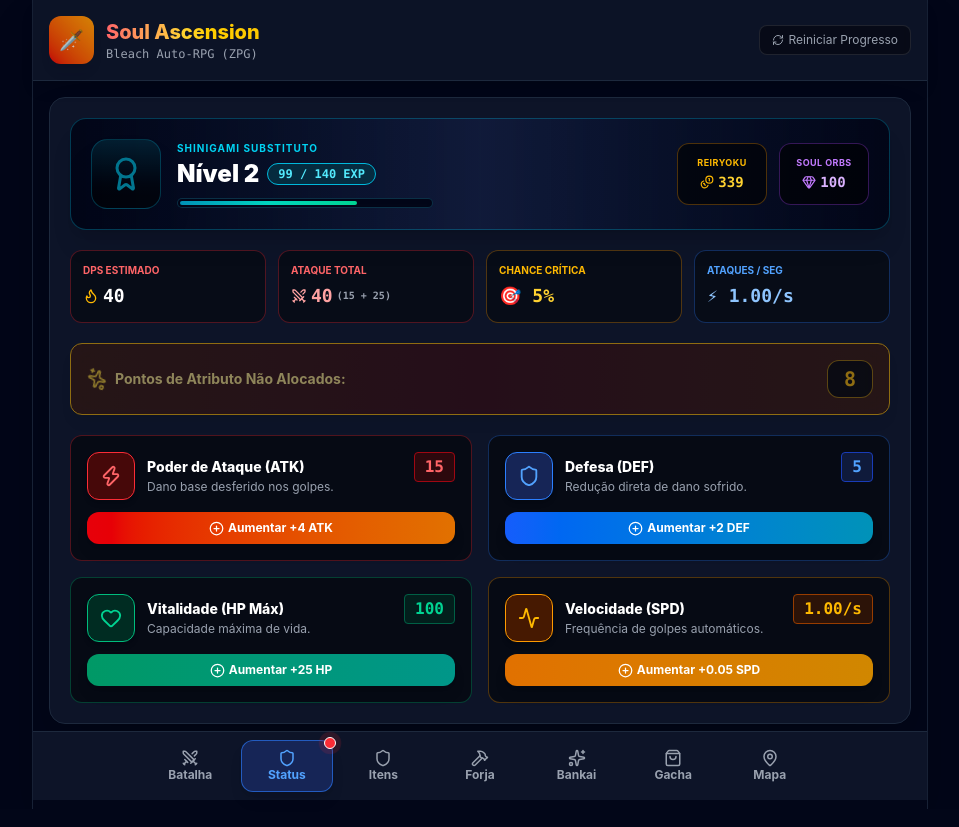
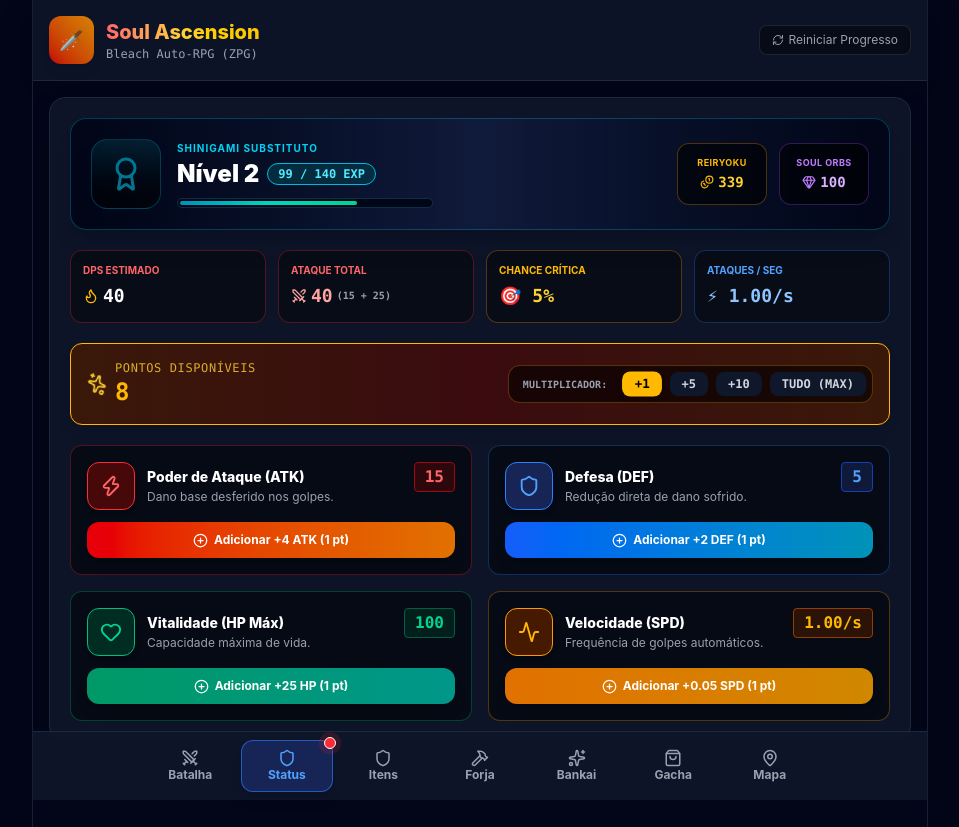
Before and after one commit to sandroumekita/soul-ascension-zpg, a React (Vite) app: page / in a window 1280 px wide. Both pictures are taken after a click on the button "Status". Shown: the whole page, without its empty margins (160-1119 px from the left). Built offline with nearby package versions, Linux system fonts and the light colour scheme.

Commit message:
feat(stats): add point allocation step multiplier buttons (+1, +5, +10, MAX) to StatsPanel

```diff
--- a/src/components/StatsPanel.tsx
+++ b/src/components/StatsPanel.tsx
@@ -1,10 +1,11 @@
-import React from 'react';
+import React, { useState } from 'react';
 import { useGameStore } from '../store/useGameStore';
 import { GAME_THEME } from '../config/themeConfig';
-import { Shield, Zap, Heart, Activity, PlusCircle, Coins, Gem, Sparkles, Award, Swords, Flame } from 'lucide-react';
+import { Shield, Zap, Heart, Activity, PlusCircle, Coins, Gem, Sparkles, Award, Swords, Flame, ChevronsUp } from 'lucide-react';
 
 export const StatsPanel: React.FC = () => {
   const { stats, equippedWeapon, allocateStatPoint } = useGameStore();
+  const [allocStep, setAllocStep] = useState<number | 'MAX'>(1);
 
   const expPct = Math.max(0, Math.min(100, (stats.exp / stats.nextLevelExp) * 100));
 
@@ -13,6 +14,15 @@ export const StatsPanel: React.FC = () => {
   const totalAtk = stats.baseAtk + weaponAtk;
   const critPct = (equippedWeapon ? equippedWeapon.critChance * 100 : 5);
   const calculatedDps = Math.round(totalAtk * stats.baseSpd);
+
+  // Calcula a quantidade exata de pontos que serão investidos ao clicar no botão
+  const getPointsToAllocate = (): number => {
+    if (stats.statPoints <= 0) return 0;
+    if (allocStep === 'MAX') return stats.statPoints;
+    return Math.min(stats.statPoints, allocStep);
+  };
+
+  const currentPointsStep = getPointsToAllocate();
 
   return (
     <div className="bg-slate-900/90 text-white p-5 rounded-2xl border border-slate-800 flex flex-col gap-5 shadow-2xl backdrop-blur-md">
@@ -89,17 +99,38 @@ export const StatsPanel: React.FC = () => {
         </div>
       </div>
 
-      {/* Alerta / Banner de Pontos de Atributo Disponíveis */}
-      <div className={`p-4 rounded-xl border backdrop-blur-md flex justify-between items-center transition ${stats.statPoints > 0 ? 'bg-gradient-to-r from-amber-950/80 via-red-950/80 to-amber-950/80 border-amber-400 shadow-lg animate-pulse' : 'bg-black/40 border-white/10'}`}>
+      {/* Alerta / Banner de Pontos de Atributo Disponíveis com Seletor Multiplicador (+1, +5, +10, MAX) */}
+      <div className={`p-4 rounded-xl border backdrop-blur-md flex flex-col sm:flex-row justify-between items-start sm:items-center gap-4 transition ${stats.statPoints > 0 ? 'bg-gradient-to-r from-amber-950/80 via-red-950/80 to-amber-950/80 border-amber-400 shadow-lg' : 'bg-black/40 border-white/10'}`}>
         <div className="flex items-center gap-2">
           <Sparkles size={20} className={stats.statPoints > 0 ? 'text-amber-300 animate-spin' : 'text-gray-500'} />
-          <span className="text-sm font-bold text-amber-200">
-            Pontos de Atributo Não Alocados:
-          </span>
+          <div>
+            <span className="text-xs text-amber-300/80 uppercase tracking-wider font-mono block">Pontos Disponíveis</span>
+            <span className="text-2xl font-extrabold font-mono text-amber-400">
+              {stats.statPoints}
+            </span>
+          </div>
         </div>
-        <span className="text-xl font-extrabold font-mono text-amber-400 bg-black/80 px-4 py-1 rounded-xl border border-amber-400/60 shadow-inner">
-          {stats.statPoints}
-        </span>
+
+        {/* Seleção de Multiplicador de Adição */}
+        <div className="flex items-center gap-2 bg-black/60 p-1.5 rounded-xl border border-amber-500/30 w-full sm:w-auto justify-between sm:justify-end">
+          <span className="text-[10px] text-gray-400 font-mono font-bold uppercase px-2">Multiplicador:</span>
+          {([1, 5, 10, 'MAX'] as const).map((step) => {
+            const isSelected = allocStep === step;
+            return (
+              <button
+                key={step}
+                onClick={() => setAllocStep(step)}
+                className={`px-3 py-1 rounded-lg text-xs font-bold font-mono transition ${
+                  isSelected
+                    ? 'bg-amber-400 text-black shadow-md scale-105'
+                    : 'bg-slate-900 text-gray-300 hover:text-white hover:bg-slate-800'
+                }`}
+              >
+                {step === 'MAX' ? 'TUDO (MAX)' : `+${step}`}
+              </button>
+            );
+          })}
+        </div>
       </div>
 
       {/* Grade de Alocação de Atributos com Layout Moderno */}
@@ -122,11 +153,12 @@ export const StatsPanel: React.FC = () => {
           </div>
 
           <button
-            onClick={() => allocateStatPoint('atk')}
+            onClick={() => allocateStatPoint('atk', currentPointsStep)}
             disabled={stats.statPoints <= 0}
-            className="w-full py-2 bg-gradient-to-r from-red-600 to-amber-600 hover:from-red-500 hover:to-amber-500 disabled:opacity-40 text-white font-bold text-xs rounded-xl shadow-lg transition flex items-center justify-center gap-1 cursor-pointer disabled:cursor-not-allowed"
+            className="w-full py-2.5 bg-gradient-to-r from-red-600 to-amber-600 hover:from-red-500 hover:to-amber-500 disabled:opacity-40 text-white font-bold text-xs rounded-xl shadow-lg transition flex items-center justify-center gap-1.5 cursor-pointer disabled:cursor-not-allowed"
           >
-            <PlusCircle size={15} /> Aumentar +4 ATK
+            {allocStep === 'MAX' ? <ChevronsUp size={16} /> : <PlusCircle size={15} />}
+            Adicionar +{currentPointsStep * 4} ATK ({currentPointsStep} {currentPointsStep === 1 ? 'pt' : 'pts'})
           </button>
         </div>
 
@@ -148,11 +180,12 @@ export const StatsPanel: React.FC = () => {
           </div>
 
           <button
-            onClick={() => allocateStatPoint('def')}
+            onClick={() => allocateStatPoint('def', currentPointsStep)}
             disabled={stats.statPoints <= 0}
-            className="w-full py-2 bg-gradient-to-r from-blue-600 to-cyan-600 hover:from-blue-500 hover:to-cyan-500 disabled:opacity-40 text-white font-bold text-xs rounded-xl shadow-lg transition flex items-center justify-center gap-1 cursor-pointer disabled:cursor-not-allowed"
+            className="w-full py-2.5 bg-gradient-to-r from-blue-600 to-cyan-600 hover:from-blue-500 hover:to-cyan-500 disabled:opacity-40 text-white font-bold text-xs rounded-xl shadow-lg transition flex items-center justify-center gap-1.5 cursor-pointer disabled:cursor-not-allowed"
           >
-            <PlusCircle size={15} /> Aumentar +2 DEF
+            {allocStep === 'MAX' ? <ChevronsUp size={16} /> : <PlusCircle size={15} />}
+            Adicionar +{currentPointsStep * 2} DEF ({currentPointsStep} {currentPointsStep === 1 ? 'pt' : 'pts'})
           </button>
         </div>
 
@@ -174,11 +207,12 @@ export const StatsPanel: React.FC = () => {
           </div>
 
           <button
-            onClick={() => allocateStatPoint('hp')}
+            onClick={() => allocateStatPoint('hp', currentPointsStep)}
             disabled={stats.statPoints <= 0}
-            className="w-full py-2 bg-gradient-to-r from-emerald-600 to-teal-600 hover:from-emerald-500 hover:to-teal-500 disabled:opacity-40 text-white font-bold text-xs rounded-xl shadow-lg transition flex items-center justify-center gap-1 cursor-pointer disabled:cursor-not-allowed"
+            className="w-full py-2.5 bg-gradient-to-r from-emerald-600 to-teal-600 hover:from-emerald-500 hover:to-teal-500 disabled:opacity-40 text-white font-bold text-xs rounded-xl shadow-lg transition flex items-center justify-center gap-1.5 cursor-pointer disabled:cursor-not-allowed"
           >
-            <PlusCircle size={15} /> Aumentar +25 HP
+            {allocStep === 'MAX' ? <ChevronsUp size={16} /> : <PlusCircle size={15} />}
+            Adicionar +{currentPointsStep * 25} HP ({currentPointsStep} {currentPointsStep === 1 ? 'pt' : 'pts'})
           </button>
         </div>
 
@@ -200,11 +234,12 @@ export const StatsPanel: React.FC = () => {
           </div>
 
           <button
-            onClick={() => allocateStatPoint('spd')}
+            onClick={() => allocateStatPoint('spd', currentPointsStep)}
             disabled={stats.statPoints <= 0}
-            className="w-full py-2 bg-gradient-to-r from-amber-600 to-yellow-600 hover:from-amber-500 hover:to-yellow-500 disabled:opacity-40 text-white font-bold text-xs rounded-xl shadow-lg transition flex items-center justify-center gap-1 cursor-pointer disabled:cursor-not-allowed"
+            className="w-full py-2.5 bg-gradient-to-r from-amber-600 to-yellow-600 hover:from-amber-500 hover:to-yellow-500 disabled:opacity-40 text-white font-bold text-xs rounded-xl shadow-lg transition flex items-center justify-center gap-1.5 cursor-pointer disabled:cursor-not-allowed"
           >
-            <PlusCircle size={15} /> Aumentar +0.05 SPD
+            {allocStep === 'MAX' ? <ChevronsUp size={16} /> : <PlusCircle size={15} />}
+            Adicionar +{(currentPointsStep * 0.05).toFixed(2)} SPD ({currentPointsStep} {currentPointsStep === 1 ? 'pt' : 'pts'})
           </button>
         </div>
       </div>
--- a/src/store/useGameStore.ts
+++ b/src/store/useGameStore.ts
@@ -52,7 +52,7 @@ interface GameState {
 
   // Actions & Utilities
   tick: (deltaTimeSec: number) => void;
-  allocateStatPoint: (stat: 'atk' | 'def' | 'hp' | 'spd') => void;
+  allocateStatPoint: (stat: 'atk' | 'def' | 'hp' | 'spd', amount?: number) => void;
   equipItem: (item: Equipment) => void;
   autoEquipBestWeapon: () => void;
   unequipSlot: (slot: 'weapon' | 'shihakusho' | 'accessory') => void;
@@ -540,24 +540,26 @@ export const useGameStore = create<GameState>((set, get) => ({
   },
 
   // ---------------- ACTIONS ----------------
-  allocateStatPoint: (stat: 'atk' | 'def' | 'hp' | 'spd') => {
+  allocateStatPoint: (stat: 'atk' | 'def' | 'hp' | 'spd', amount = 1) => {
     const { stats } = get();
     if (stats.statPoints <= 0) return;
+
+    const pointsToUse = Math.min(stats.statPoints, Math.max(1, amount));
 
     let newBaseAtk = stats.baseAtk;
     let newBaseDef = stats.baseDef;
     let newBaseHp = stats.baseHp;
     let newBaseSpd = stats.baseSpd;
 
-    if (stat === 'atk') newBaseAtk += 4;
-    if (stat === 'def') newBaseDef += 2;
-    if (stat === 'hp') newBaseHp += 25;
-    if (stat === 'spd') newBaseSpd += 0.05;
+    if (stat === 'atk') newBaseAtk += 4 * pointsToUse;
+    if (stat === 'def') newBaseDef += 2 * pointsToUse;
+    if (stat === 'hp') newBaseHp += 25 * pointsToUse;
+    if (stat === 'spd') newBaseSpd += 0.05 * pointsToUse;
 
     set({
       stats: {
         ...stats,
-        statPoints: stats.statPoints - 1,
+        statPoints: stats.statPoints - pointsToUse,
         baseAtk: newBaseAtk,
         baseDef: newBaseDef,
         baseHp: newBaseHp,
```
